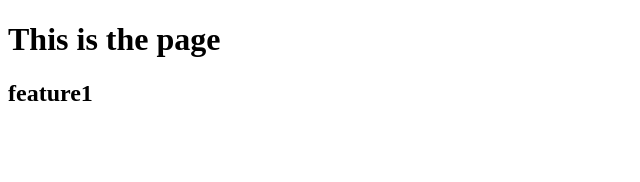
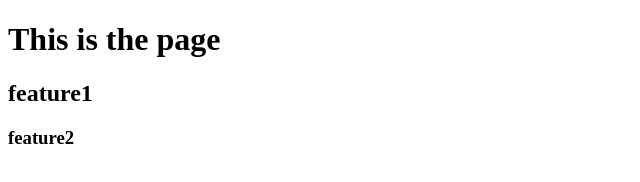
Before and after one commit to Sufiyanspro2/Ultimate, a plain HTML site: page index.html in a window 1280 px wide. Shown: the full height of the page, 0-640 px from the left. Drawn offline with Linux system fonts and the light colour scheme.

Commit message:
added second feature2

```diff
--- a/index.html
+++ b/index.html
@@ -8,5 +8,6 @@
 <body>
     <h1>This is the page</h1>
     <h2>feature1</h2>
+    <h3>feature2</h3>
 </body>
 </html>
```
